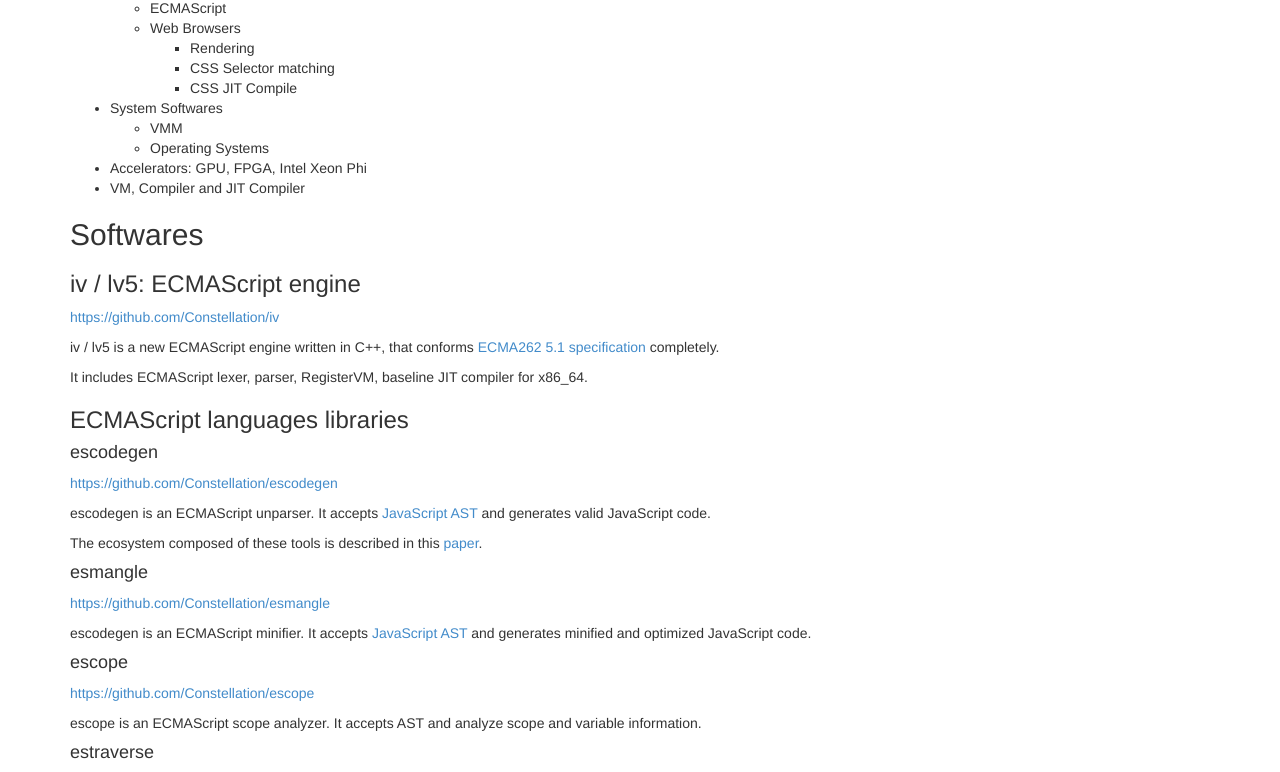
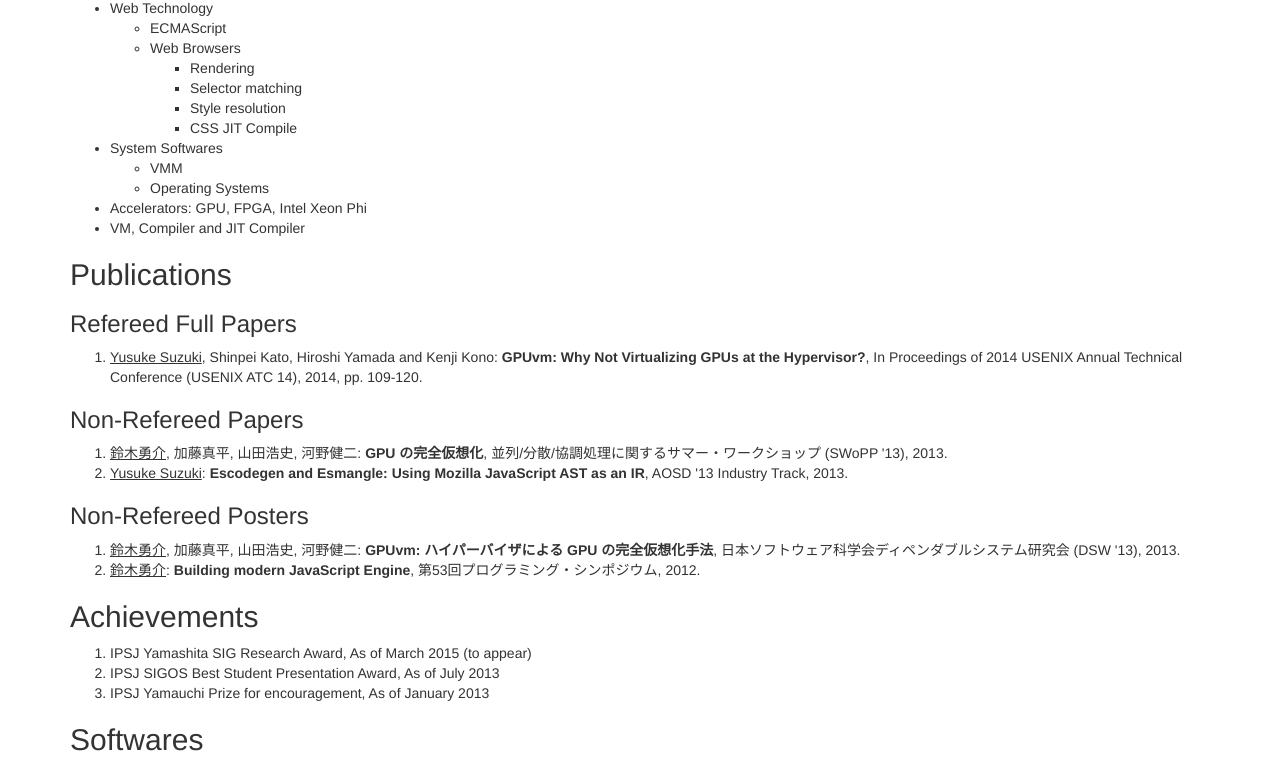
Before and after one commit to kailIII/constellation.github.io, a website: page index.html in a window 1280 px wide. Shown: the part 492-1264 px from the top of the page. Drawn offline with Linux system fonts and the light colour scheme.

Commit message:
Add Publications, Achievements

```diff
--- a/index.html
+++ b/index.html
@@ -43,6 +43,8 @@ body {
             <li><a href="#contact">Contact</a></li>
             <li><a href="#activities">Activities</a></li>
             <li><a href="#interests">Interests</a></li>
+            <li><a href="#publications">Publications</a></li>
+            <li><a href="#achievements">Achievements</a></li>
             <li><a href="#softwares">Softwares</a></li>
             <li><a href="/blog">Blog</a></li>
           </ul><!--
@@ -74,6 +76,7 @@ body {
         <ul>
             <li>twitter: <a href="https://twitter.com/Constellation">@Constellation</a></li>
             <li>GitHub: <a href="https://github.com/Constellation">Constellation</a></li>
+            <li>IRC: yusukesuzuki</li>
         </ul>
 
         <h2 id="interests">Interests</h2>
@@ -84,7 +87,8 @@ body {
                 <li>Web Browsers
                     <ul>
                     <li>Rendering</li>
-                    <li>CSS Selector matching</li>
+                    <li>Selector matching</li>
+                    <li>Style resolution</li>
                     <li>CSS JIT Compile</li>
                     </ul>
                 </li>
@@ -99,6 +103,31 @@ body {
             <li>Accelerators: GPU, FPGA, Intel Xeon Phi</li>
             <li>VM, Compiler and JIT Compiler</li>
         </ul>
+
+        <h2 id="publications">Publications</h2>
+        <h3>Refereed Full Papers</h3>
+            <ol>
+                <li><span class="author-me">Yusuke Suzuki</span>, Shinpei Kato, Hiroshi Yamada and Kenji Kono: <strong>GPUvm: Why Not Virtualizing GPUs at the Hypervisor?</strong>, In Proceedings of 2014 USENIX Annual Technical Conference (USENIX ATC 14), 2014, pp. 109-120.</li>
+            </ol>
+
+        <h3>Non-Refereed Papers</h3>
+            <ol>
+                <li><span class="author-me">鈴木勇介</span>, 加藤真平, 山田浩史, 河野健二: <strong>GPU の完全仮想化</strong>, 並列/分散/協調処理に関するサマー・ワークショップ (SWoPP '13), 2013.</li>
+                <li><span class="author-me">Yusuke Suzuki</span>: <strong>Escodegen and Esmangle: Using Mozilla JavaScript AST as an IR</strong>, AOSD '13 Industry Track, 2013.</li>
+            </ol>
+
+        <h3>Non-Refereed Posters</h3>
+            <ol>
+                <li><span class="author-me">鈴木勇介</span>, 加藤真平, 山田浩史, 河野健二: <strong>GPUvm: ハイパーバイザによる GPU の完全仮想化手法</strong>, 日本ソフトウェア科学会ディペンダブルシステム研究会 (DSW '13), 2013.</li>
+                <li><span class="author-me">鈴木勇介</span>: <strong>Building modern JavaScript Engine</strong>, 第53回プログラミング・シンポジウム, 2012.</li>
+            </ol>
+
+        <h2 id="achievements">Achievements</h2>
+        <ol>
+            <li>IPSJ Yamashita SIG Research Award, As of March 2015 (to appear)</li>
+            <li>IPSJ SIGOS Best Student Presentation Award, As of July 2013</li>
+            <li>IPSJ Yamauchi Prize for encouragement, As of January 2013</li>
+        </ol>
 
         <h2 id="softwares">Softwares</h2>
         <h3>iv / lv5: ECMAScript engine</h3>
```
